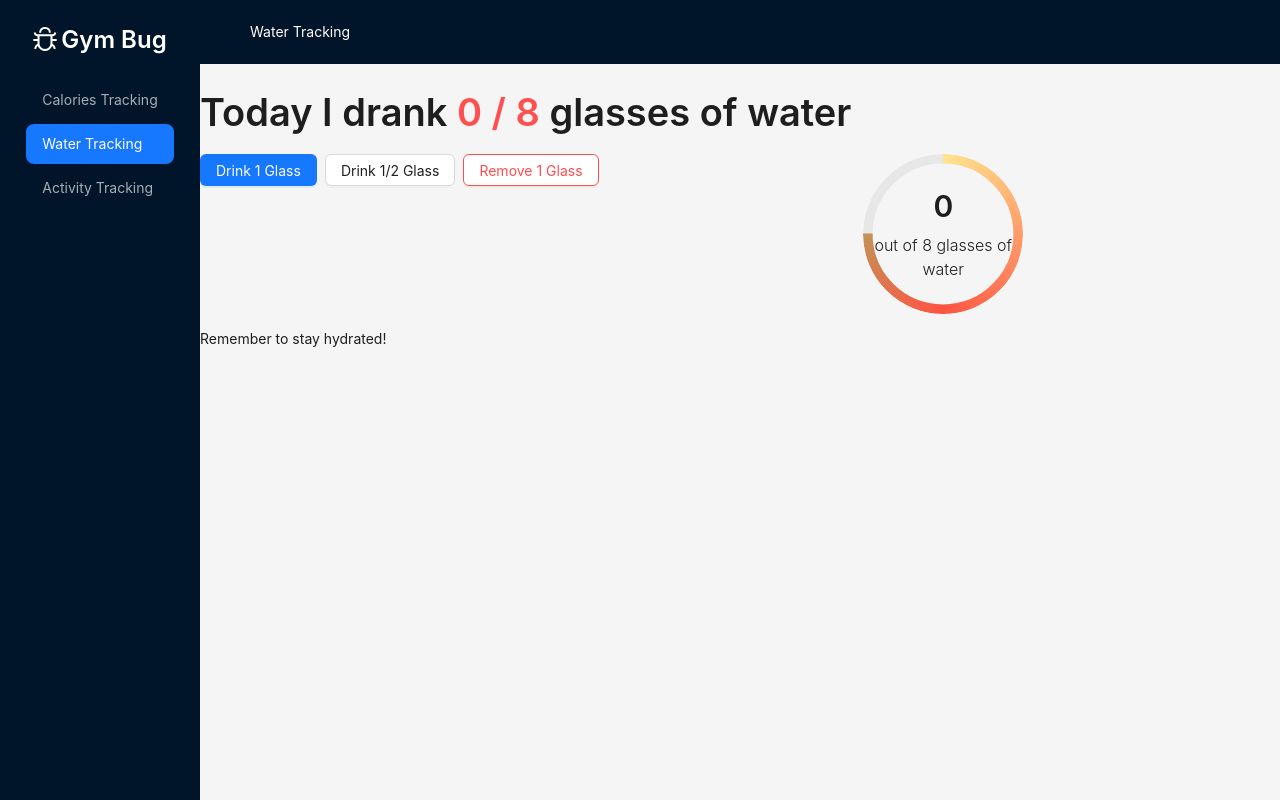
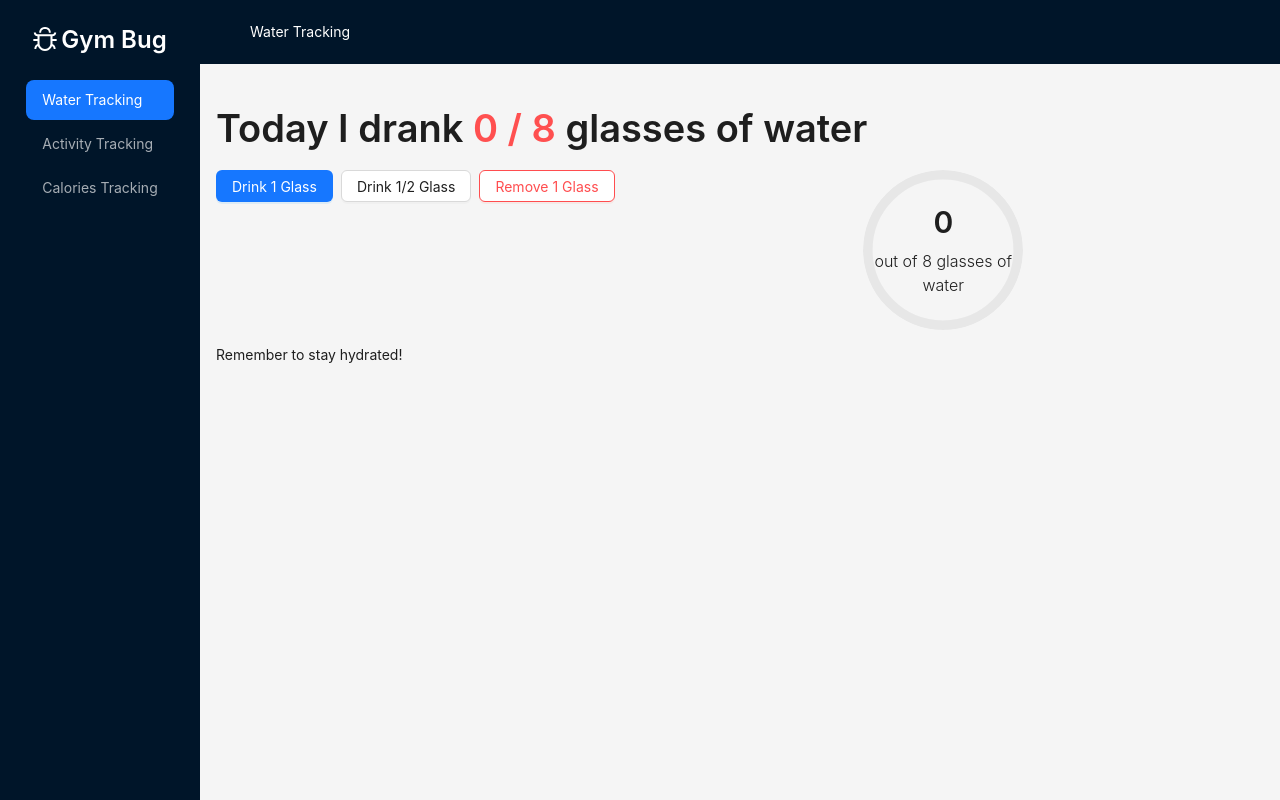
Before and after one commit to cezarmocanu/gym-bug, a React (Vite) app: page /water in a window 1280 px wide. Built offline with nearby package versions, Linux system fonts and the light colour scheme.

Commit message:
I fixed the remaining bugs

```diff
--- a/src/views/ActivityTrackingView.jsx
+++ b/src/views/ActivityTrackingView.jsx
@@ -90,7 +90,7 @@ export const ActivityTrackingView = ({ activities, setActivities }) => {
     );
   };
 
-  const percentage = ACTIVITY_GOAL * 0 + 75;
+  const percentage = (totalActivityDuration * 100)/ACTIVITY_GOAL;
 
   const formatPercentage = () => {
     return (
@@ -162,9 +162,9 @@ export const ActivityTrackingView = ({ activities, setActivities }) => {
                       percent={percentage}
                       size={160}
                       strokeColor={{
-                        "0%": "#ffe58f",
+                        "0%": "#87d068",
                         "50%": "#ff5343",
-                        "100%": "#87d068",
+                        "100%": "#ffe58f",
                       }}
                       style={{ margin: "auto" }}
                     />
--- a/src/views/CaloriesView.jsx
+++ b/src/views/CaloriesView.jsx
@@ -40,11 +40,10 @@ export const CaloriesView = () => {
   const [loggedFoods, setLoggedFoods] = useState([]);
 
   const currentCalories = loggedFoods.reduce(
-    (total, food) => total - food.calories,
-    CALORIES_TARGET
+    (total, food) => total + food.calories,
+    0
   );
-
-  const percentage = CALORIES_TARGET;
+  const percentage = (currentCalories * 100) / CALORIES_TARGET;
 
   const formatPercentage = () => {
     const roundedCalories = Math.floor(currentCalories);
@@ -67,6 +66,9 @@ export const CaloriesView = () => {
   };
 
   const handleSearchButtonClick = () => {
+
+    setIsFoodLoading(true);
+
     const uri = buildFoodURI(foodInputValue);
     setLastSearchedFood(foodInputValue);
     fetch(uri, {
@@ -82,9 +84,10 @@ export const CaloriesView = () => {
           messageInstance.open({
             type: "succes",
             content: `Could not find ${foodInputValue}`,
-            duration: 5,
+            duration: 2,
           });
         }else{
+          setIsFoodLoading(false);
           setFoods(
             data.slice(0, 6).map((foodItem) => ({
               uuid: uuidv4(),
@@ -102,7 +105,7 @@ export const CaloriesView = () => {
           };
         });
 
-        setFoods(newItems.slice(0, 6));
+        setFoods([...newItems, ...foods].slice(0, 6));
         setFoodInputValue('');
 
       });
@@ -133,7 +136,7 @@ export const CaloriesView = () => {
     const handler = () => {
       messageInstance.destroy();
       messageInstance.open({
-        type: "succes",
+        type: "danger",
         content: `Added ${firstLetter(foodItem.name)} - ${foodItem.calories} kcal`,
         duration: 2,
       });
--- a/src/views/MenuView.jsx
+++ b/src/views/MenuView.jsx
@@ -8,16 +8,16 @@ const { Sider } = Layout;
 
 const MENU_ITEMS = [
   {
-    key:"calories",
-    label:"Calories Tracking",
-  },
-  {
     key: "water",
     label: "Water Tracking",
   },
   {
     key: "activity",
     label: "Activity Tracking",
+  },
+  {
+    key:"calories",
+    label:"Calories Tracking",
   },
 ];
 
--- a/src/views/WaterTrackingView.jsx
+++ b/src/views/WaterTrackingView.jsx
@@ -43,7 +43,7 @@ export const WaterTrackingView = ({ currentIntake, setCurrentIntake }) => {
     setCurrentIntake(currentIntake + value);
   };
 
-  const percentage = WATER_GOAL * 0 + 75;
+  const percentage = (currentIntake * 100)/WATER_GOAL;
 
   const formatPercentage = () => {
     return (
@@ -62,7 +62,7 @@ export const WaterTrackingView = ({ currentIntake, setCurrentIntake }) => {
     <Layout style={{ height: "100vh", overflow: "auto" }}>
       {messageContext}
       <Header style={{ color: "white" }}>Water Tracking</Header>
-      <Space direction="vertical" style={{ padding: 16 }}></Space>
+      <Space direction="vertical" style={{ padding: 16 }}>
       <Content style={{ display: "flex", flexDirection: "column" }}>
       <Title level={1}>
             Today I drank{" "}
@@ -91,9 +91,9 @@ export const WaterTrackingView = ({ currentIntake, setCurrentIntake }) => {
               percent={percentage}
               size={160}
               strokeColor={{
-                "0%": "#ffe58f",
-                "50%": "#ff5343",
-                "100%": "#87d068"
+                "0%": "#87d068",
+                "50%": "#ffe58f",
+                "100%": "#ff5343"
               }}
               style={{ margin: "auto" }}
               />
@@ -102,6 +102,8 @@ export const WaterTrackingView = ({ currentIntake, setCurrentIntake }) => {
             <p>Remember to stay hydrated!</p>
           <Space/>
       </Content>
+      </Space>
+
     </Layout>
   );
 };
```
